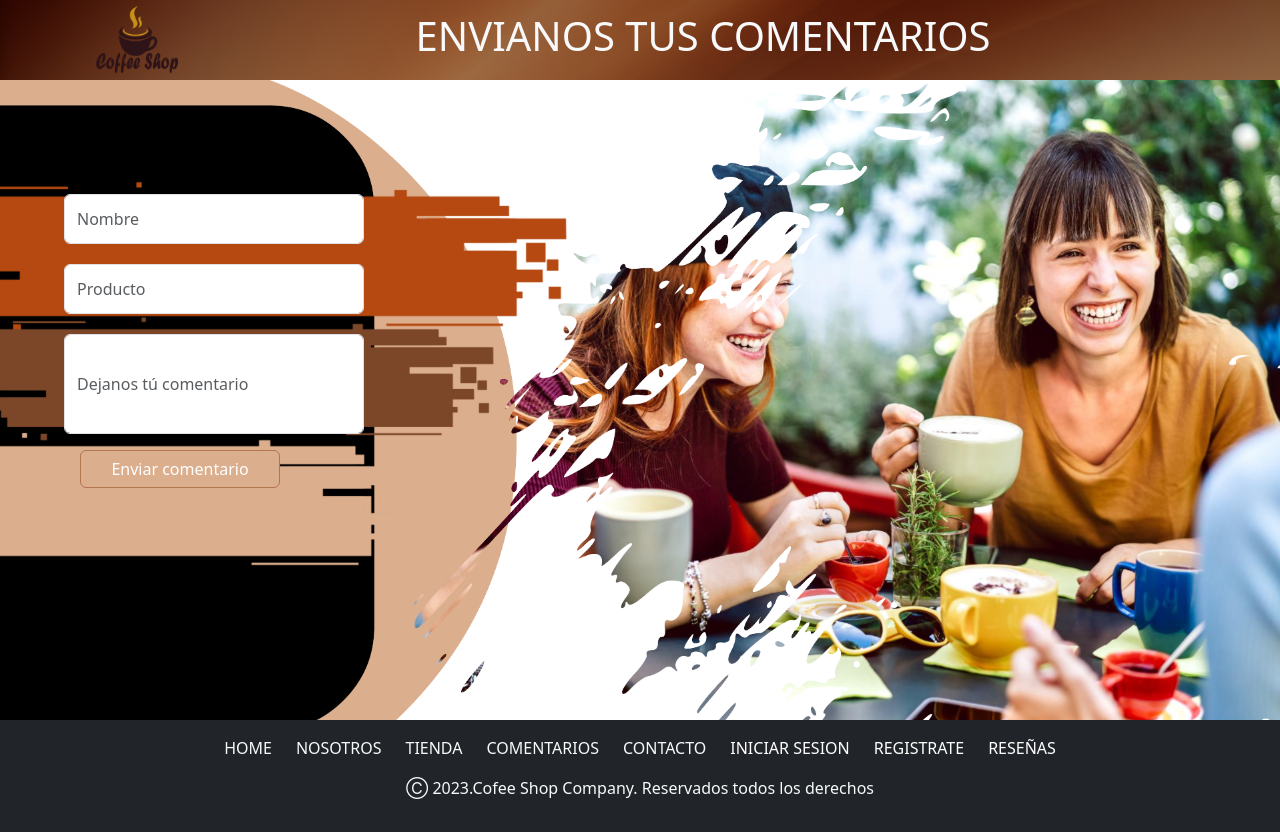
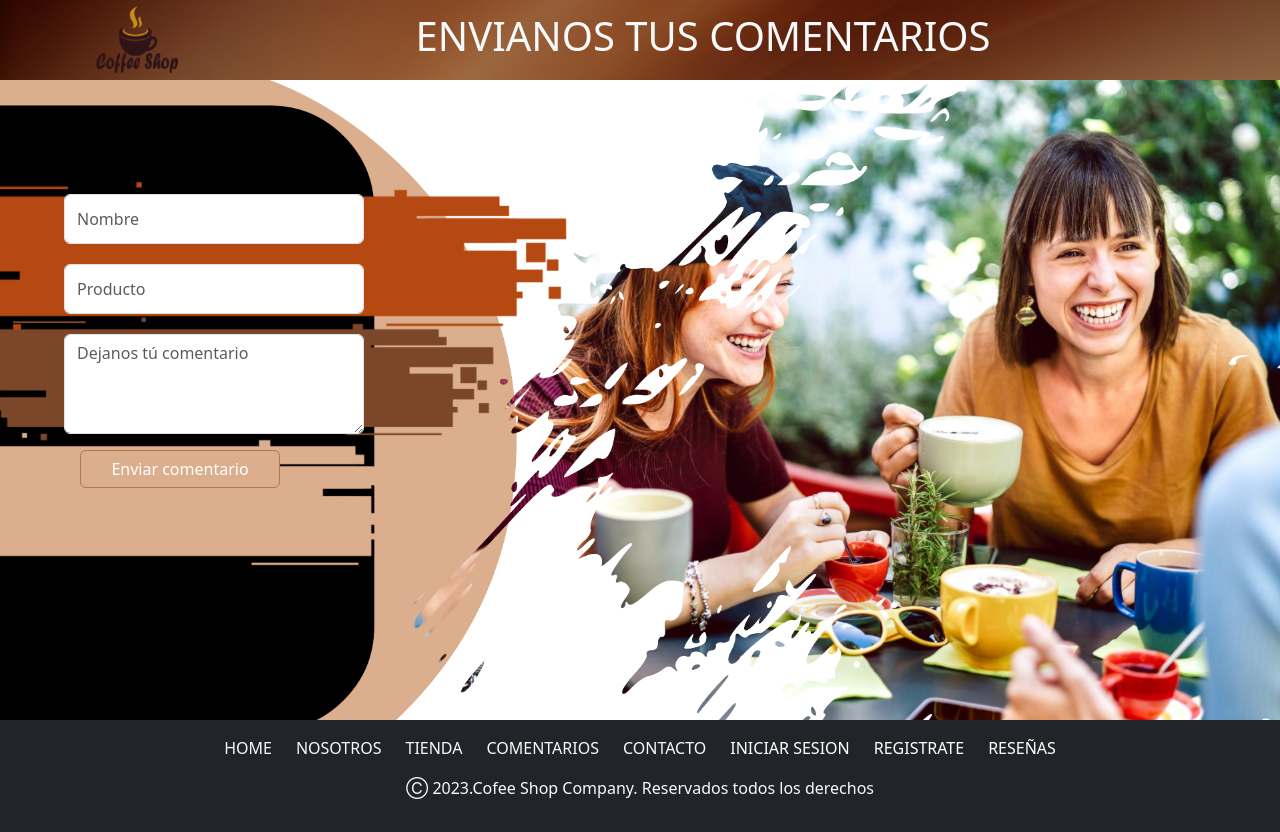
Before and after one commit to dmunoz80/CoffeShop-ProyectoFinal, a React (Create React App) app: page /Comment in a window 1280 px wide. Built offline with nearby package versions, Linux system fonts and the light colour scheme; no server answers.

Commit message:
se actualiza

```diff
--- a/src/components/CommentForm.jsx
+++ b/src/components/CommentForm.jsx
@@ -47,6 +47,7 @@ const CommentForm = ({ onCommentSubmit }) => {
                     value={comment}
                     onChange={(e) => setComment(e.target.value)}
                     required
+                    as="textarea"
                 />
             </Form.Group>
             <Button variant="outline-dark"
```
